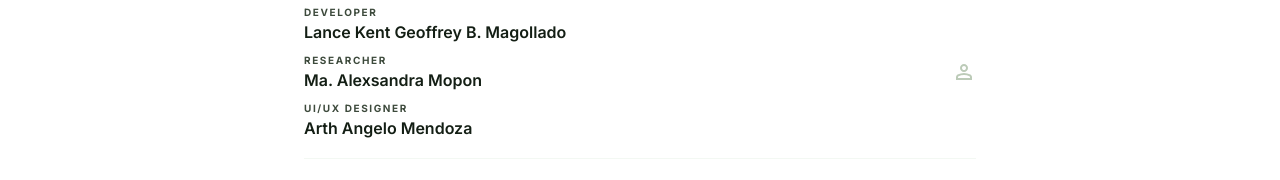
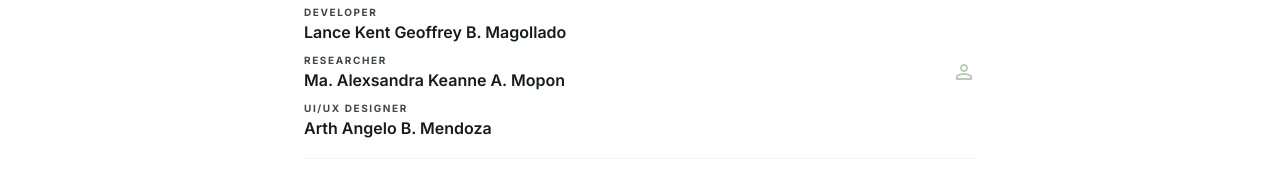
Before and after one commit to Lance19Kent/demo-repo1, a website: page about.html in a window 1280 px wide. Shown: the part 420-600 px from the top of the page. Drawn offline with Linux system fonts and the light colour scheme.

Commit message:
Fix directory file for mit app inventor

```diff
--- a/about.html
+++ b/about.html
@@ -354,9 +354,9 @@
                     <p class="info-label">Developer</p>
                     <p class="info-value">Lance Kent Geoffrey B. Magollado</p>
                     <p class="info-label">Researcher</p>
-                    <p class="info-value">Ma. Alexsandra Mopon</p>
+                    <p class="info-value">Ma. Alexsandra Keanne A. Mopon</p>
                     <p class="info-label">UI/UX Designer</p>
-                    <p class="info-value">Arth Angelo Mendoza</p>
+                    <p class="info-value">Arth Angelo B. Mendoza</p>
                 </div>
                 <svg xmlns="http://www.w3.org/2000/svg" height="24px" viewBox="0 -960 960 960" width="24px"
                     fill=currentColor class="info-icon">
```
